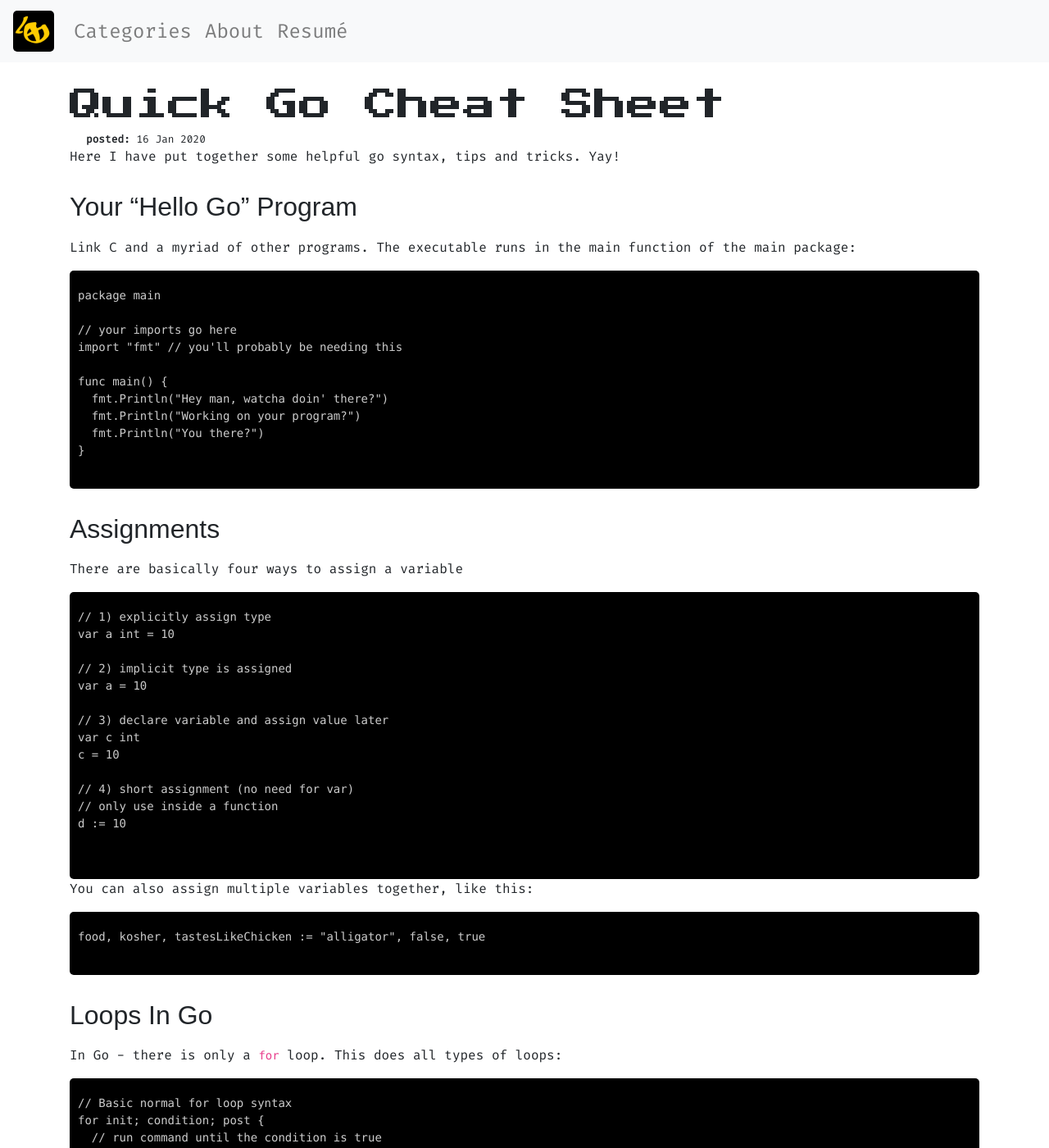
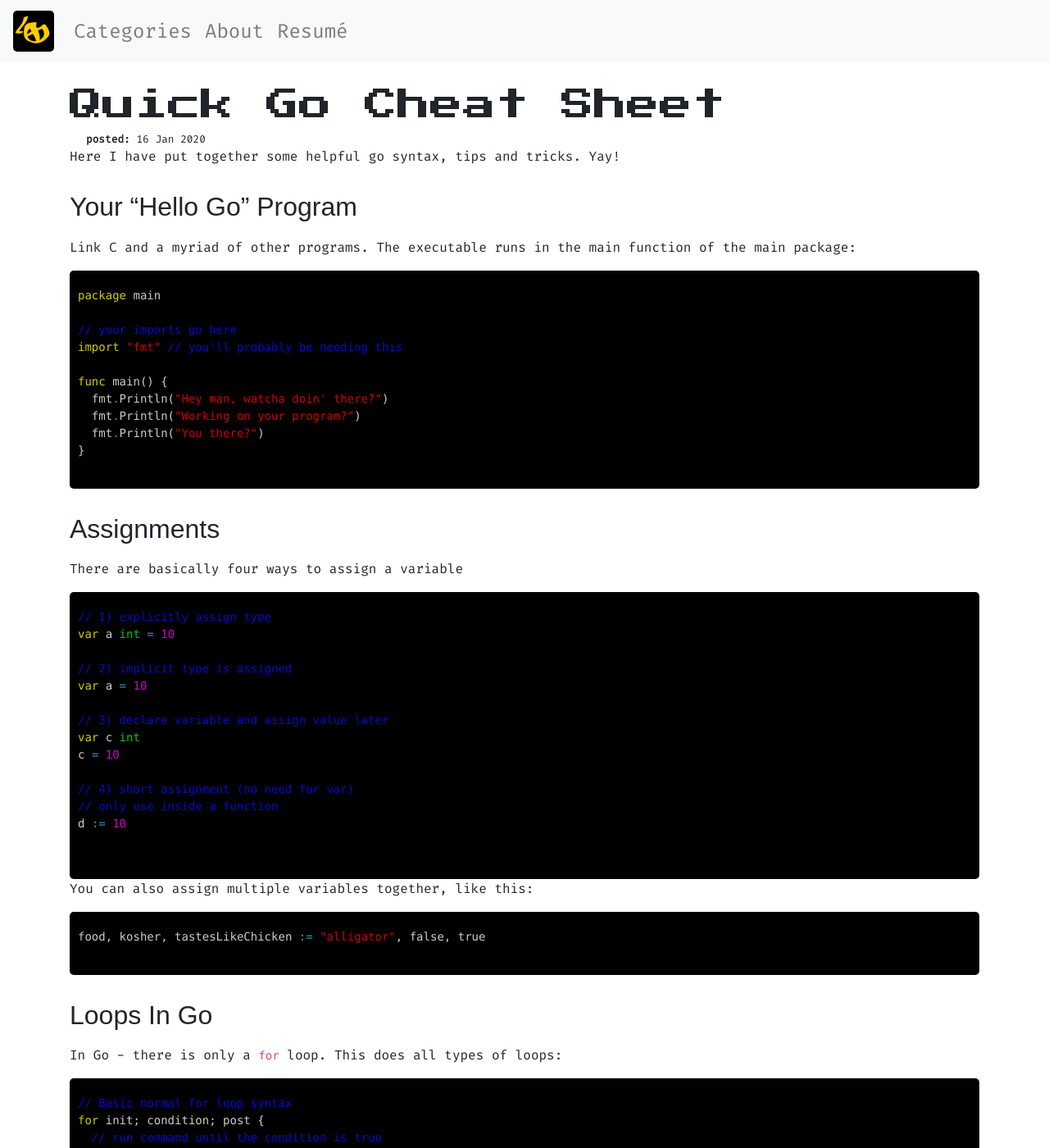
Before and after one commit to DewofyourYouth/DewofyourYouth.github.io, a Jekyll site: the page built from _posts/2020-1-16-go-lang-cheatsheat.md, in a window 1280 px wide and 1400 px high. Shown: the whole window at 82% size. Built offline with Jekyll 4.4.1, drawn with Linux system fonts in a browser that asks for light colours; nearby versions of some CDN libraries; some web fonts are replaced; comment, search, counter and statistics services are not loaded; some of the changed text lies outside the part shown.

Commit message:
fix highlighting

````diff
--- a/_posts/2020-1-16-go-lang-cheatsheat.md
+++ b/_posts/2020-1-16-go-lang-cheatsheat.md
@@ -11,7 +11,7 @@ Here I have put together some helpful go syntax, tips and tricks. Yay!
 
 Link C and a myriad of other programs. The executable runs in the main function of the main package:
 
-```
+```go
 package main
 
 // your imports go here
@@ -28,7 +28,7 @@ func main() {
 
 There are basically four ways to assign a variable
 
-```
+```go
 // 1) explicitly assign type
 var a int = 10
 
@@ -47,7 +47,7 @@ d := 10
 
 You can also assign multiple variables together, like this:
 
-```
+```go
 food, kosher, tastesLikeChicken := "alligator", false, true
 ```
 
@@ -55,7 +55,7 @@ food, kosher, tastesLikeChicken := "alligator", false, true
 
 In Go - there is only a `for` loop. This does all types of loops:
 
-```
+```go
 // Basic normal for loop syntax
 for init; condition; post {
   // run command until the condition is true
````
